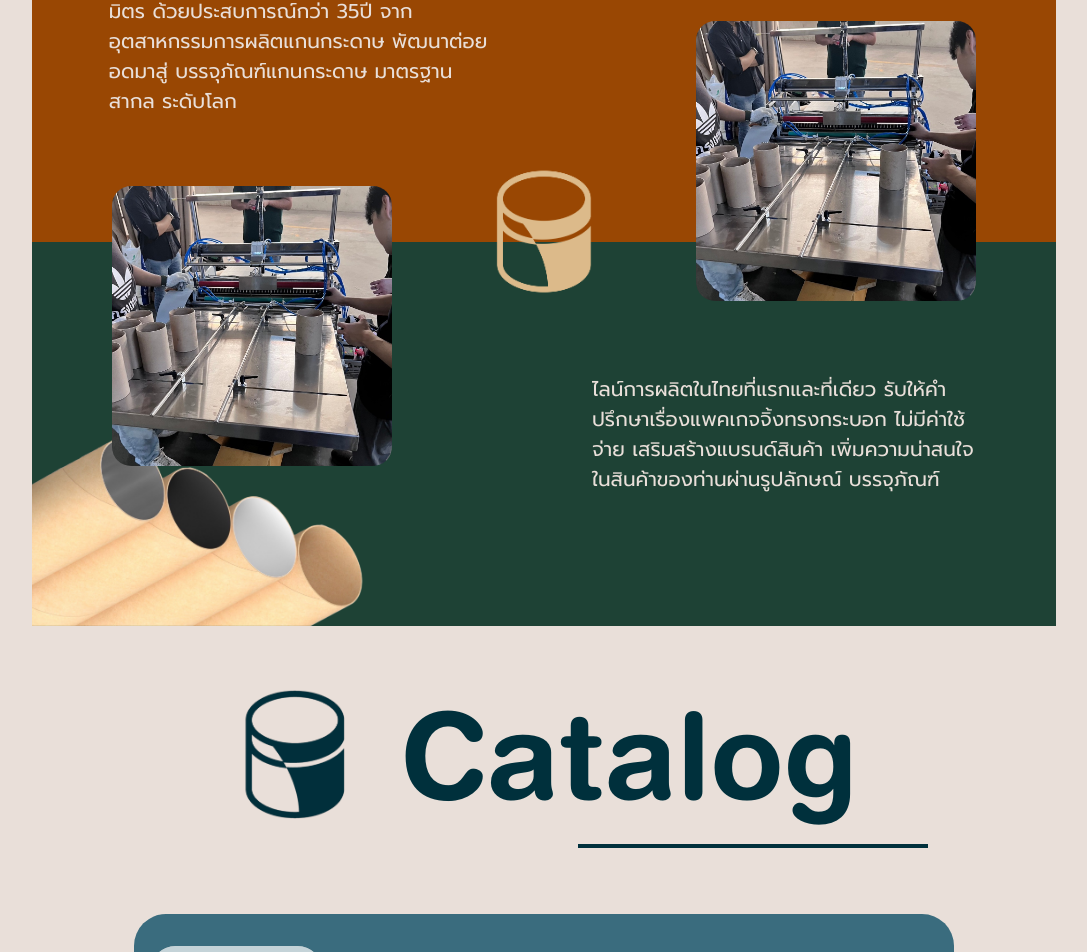
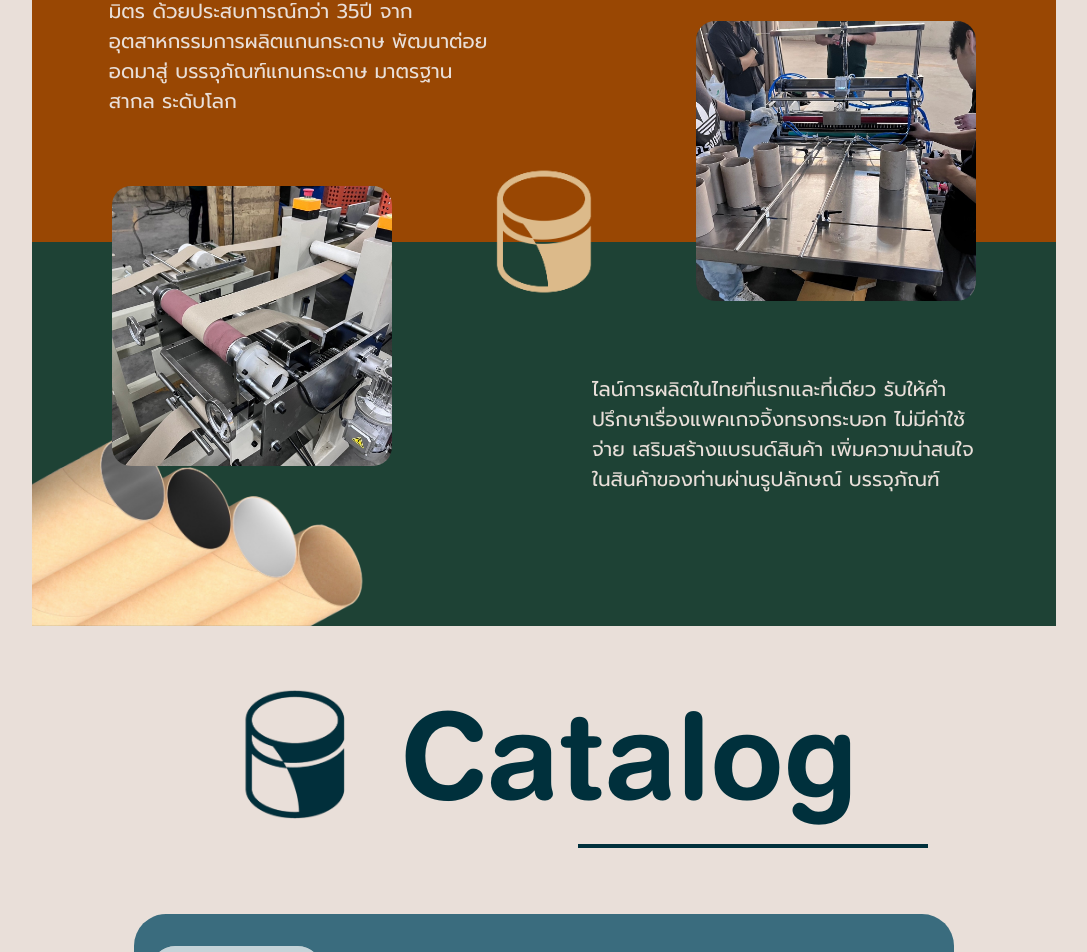
Before and after one commit to TigerTRG/rounded-box, a Next.js app: page / in a window 1280 px wide. Shown: the part 773-1725 px from the top of the page, without its empty margins (96-1183 px from the left). Built offline with nearby package versions, Linux system fonts and the light colour scheme.

Commit message:
change image in homepage

```diff
--- a/pages/index.tsx
+++ b/pages/index.tsx
@@ -164,7 +164,7 @@ const FirstPage = () => {
             />
             <Image
               alt="papertube"
-              src="/images/AllRoundedBox/Made_tube_cropped.jpg"
+              src="/images/AllRoundedBox/Made_tube_2_cropped.jpg"
               width={1400}
               height={1400}
               className="max-w-[280px] w-[24vw] z-50 absolute rounded-[1.5vw] bottom-[12vw] left-[6vw] xl:left-[80px] xl:bottom-[160px]"
```
Also changed, not shown: public/images/AllRoundedBox/Made_tube_2_cropped.jpg (added).
